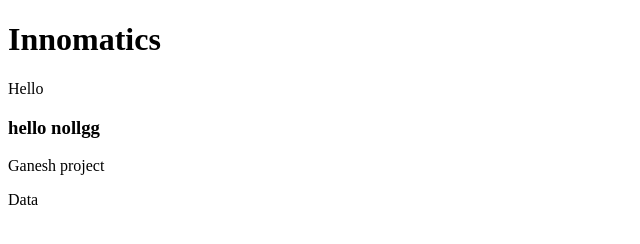
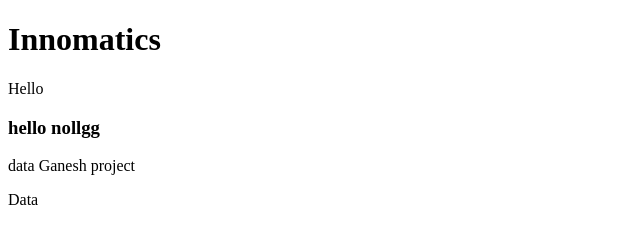
Before and after one commit to mvtganesh/collabration-project, a plain HTML site: page index.html in a window 1280 px wide. Shown: the full height of the page, 0-640 px from the left. Drawn offline with Linux system fonts and the light colour scheme.

Commit message:
Update index.html

```diff
--- a/index.html
+++ b/index.html
@@ -19,6 +19,7 @@
     </h3>
 
     <p>
+        data
         Ganesh project
     </p>
 
```
